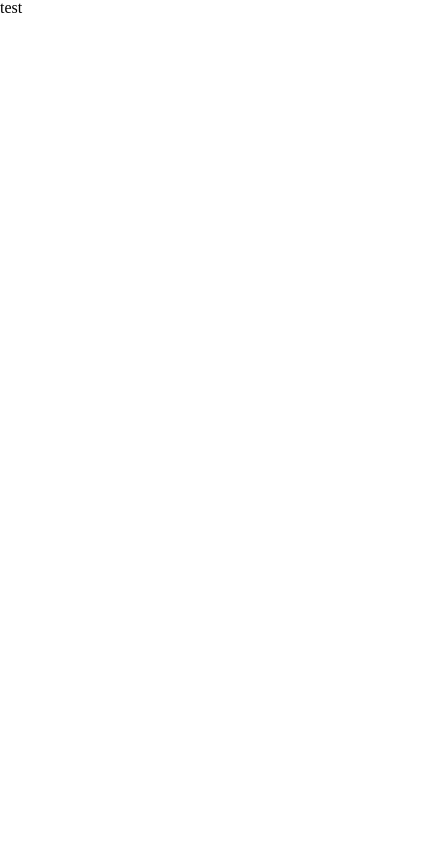
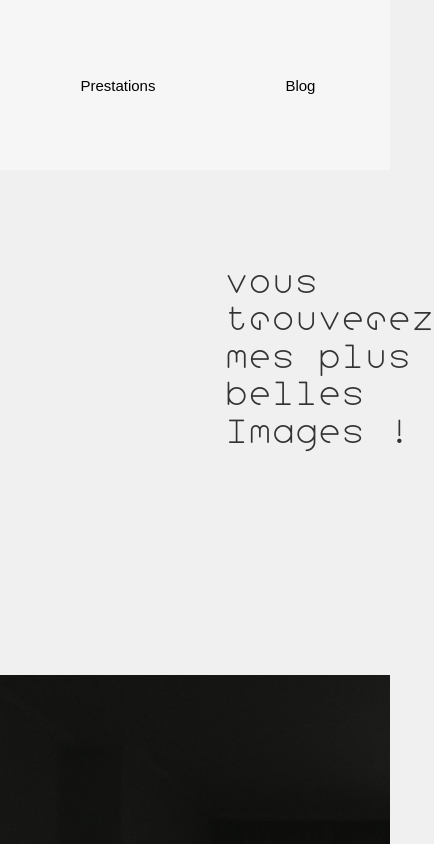
Before and after one commit to STD-mathished/Arthur-Portfolio, a plain HTML site: page index.html in a window 390 px wide. Shown: the top 844 px of the page, 434 px wide, since content can reach past the window. Drawn offline with Linux system fonts and the light colour scheme.

Commit message:
some ui done. No responsive

```diff
--- a/css/reset.css
+++ b/css/reset.css
@@ -46,3 +46,8 @@ table {
 	border-collapse: collapse;
 	border-spacing: 0;
 }
+
+@font-face {
+	font-family: lavinia;
+	src: url("../fonts/Lavinia.otf");
+}
--- a/css/style.css
+++ b/css/style.css
@@ -0,0 +1,78 @@
+html {
+    scroll-behavior: smooth;
+}
+
+body {
+    font-family: Arial, sans-serif;
+    background-color: #f0f0f0;
+    color: #333;
+    margin: 0;
+    padding: 0;
+    font-size: 15px;
+}
+
+.header {
+    height: 80vh;
+}
+
+.menu-wrapper {
+    position: fixed;
+    top: 0;
+    width: 100%;
+}
+
+.menu {
+    display: flex;
+    justify-content: center;
+    align-items: center;
+    gap: 100px;
+    padding: 40px;
+    background-color: rgba(255, 255, 255, 0.4);
+
+}
+
+.menu a {
+    text-decoration: none;
+    color: black;
+    font-size: 1em;
+    margin: 0 15px;
+    line-height: 3em;
+}
+
+
+/*Mon h1*/
+
+h1 {
+    font-size: 2.5em;
+    margin: 7em 6em;
+    padding: 0;
+    color: #333;
+    font-family: lavinia, sans-serif;
+}
+.main-txt {
+    display: flex;
+    justify-content: space-between;
+    align-items: center;
+}
+
+.main-txt a {
+    text-decoration: none;
+    color: black;
+    font-size: 1em;
+    margin: 0 15px;
+    line-height: 3em;
+}
+
+.main-txt a img {
+    height: 35%;
+    width: 35%;
+}
+
+/*Realisation*/
+.realisation {
+    height: 100vh;
+    background-image: url("../img/couple.jpg");
+    background-size: cover;
+    background-repeat: no-repeat;
+
+}
--- a/index.html
+++ b/index.html
@@ -8,6 +8,31 @@
     <link rel="stylesheet" href="css/style.css">
 </head>
 <body>
-    <p>test</p>
+    <header class="header">
+
+        <div class="menu-wrapper">
+            <nav class="menu">
+                <a href="#">Accueil</a>
+                <a href="##">Portfolio</a>
+                <a href="##">Prestations</a>
+                <a href="##">Blog</a>
+                <a href="##">A propos</a>
+                <a href="##">Contact</a>
+            </nav>
+        </div>
+
+
+        <div class="main-txt">
+            <h1>vous trouverez mes plus belles Images !</h1>
+            <a href="#"><img src="img/down.png" alt="down"></a>
+        </div>
+
+    </header>
+
+    <main>
+        <section class="realisation" id="real">
+
+        </section>
+    </main>
 </body>
 </html>
```
Also changed, not shown: fonts/Lavinia.otf (added), img/couple.jpg (added), img/down.png (added).
